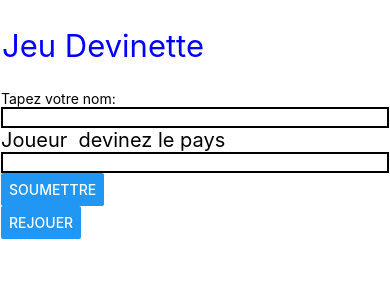
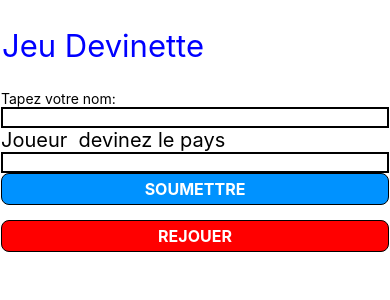
Before and after one commit to thebenoit/labo3, a React Native app: screen / in a window 390 px wide. Shown: the top 300 px of the page. Built offline with nearby package versions, Linux system fonts and the light colour scheme.

Commit message:
ajout de style sur  les buttons Soummettre et Rejouer

```diff
--- a/App.js
+++ b/App.js
@@ -1,6 +1,14 @@
 import { StatusBar } from "expo-status-bar";
 import { useState } from "react";
-import { StyleSheet, Text, View, TextInput, Button, Alert } from "react-native";
+import {
+  TouchableOpacity,
+  StyleSheet,
+  Text,
+  View,
+  TextInput,
+  Button,
+  Alert,
+} from "react-native";
 
 function Head() {
   return (
@@ -10,13 +18,10 @@ function Head() {
   );
 }
 const deviner = (paysADeviner, reponse) => {
-
   if (paysADeviner === reponse) {
     Alert.alert(`Bravo c'est bien${reponse}!!! `);
-    console.log(`Bravo c'est bien ${reponse} `)
   } else {
-    Alert.alert(` ${paysADeviner} n'est pas le pays à deviner`);
-    console.log(` ${paysADeviner} n'est pas le pays à deviner`);
+    Alert.alert(` Essaie  ${paysADeviner} n'est pas le pays à deviner`);
   }
   return;
 };
@@ -24,6 +29,8 @@ export default function App() {
   const [paysReponse, setPaysReponse] = useState(" haiti");
   const [nom, setNom] = useState(" ");
   const [pays, setPays] = useState(" ");
+  const [compteur, setCompteur] = useState(0);
+
   return (
     <View style={styles.container}>
       <Head />
@@ -44,14 +51,18 @@ export default function App() {
         value={pays}
         onChangeText={setPays}
       ></TextInput>
-      <Button
+      <TouchableOpacity
         style={styles.button}
         title="Soumettre"
-        onPress={() => deviner(pays, paysReponse )}
-       // onPress={deviner(paysReponse, pays)}
-      ></Button>
-      <Text></Text>
-      <Button style={styles.button} title="Rejouer"></Button>
+        onPress={() => deviner(pays, paysReponse)}
+        // onPress={deviner(paysReponse, pays)}
+      >
+        <Text style={styles.buttonText}>Soumettre</Text>
+      </TouchableOpacity>
+
+      <TouchableOpacity style={styles.button2} title="Rejouer">
+        <Text style={styles.buttonText}>Rejouer</Text>
+      </TouchableOpacity>
 
       <StatusBar style="auto" />
     </View>
@@ -76,8 +87,28 @@ const styles = StyleSheet.create({
     borderWidth: 2,
     width: "100%",
   },
+
   button: {
+    borderRadius: 8,
+    backgroundColor: "#0092FF",
     width: "100%",
-    paddingBottom: 15,
+    padding: 5,
+    marginBottom: 15,
+    borderWidth: 1,
+  },
+  button2: {
+    borderRadius: 8,
+    backgroundColor: "#FF0000",
+    width: "100%",
+    padding: 5,
+    marginBottom: 15,
+    borderWidth: 1,
+  },
+  buttonText: {
+    color: "white",
+    fontWeight: "bold",
+    textTransform: "uppercase",
+    fontSize: 16,
+    textAlign: "center",
   },
 });
```
